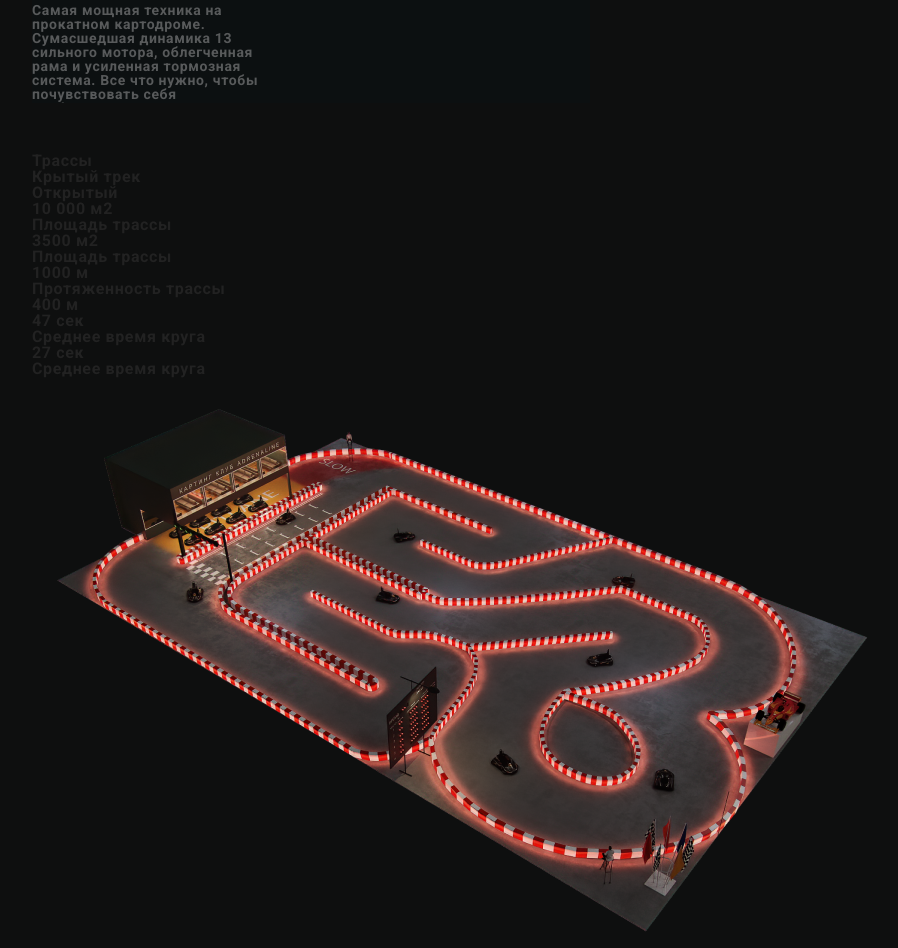
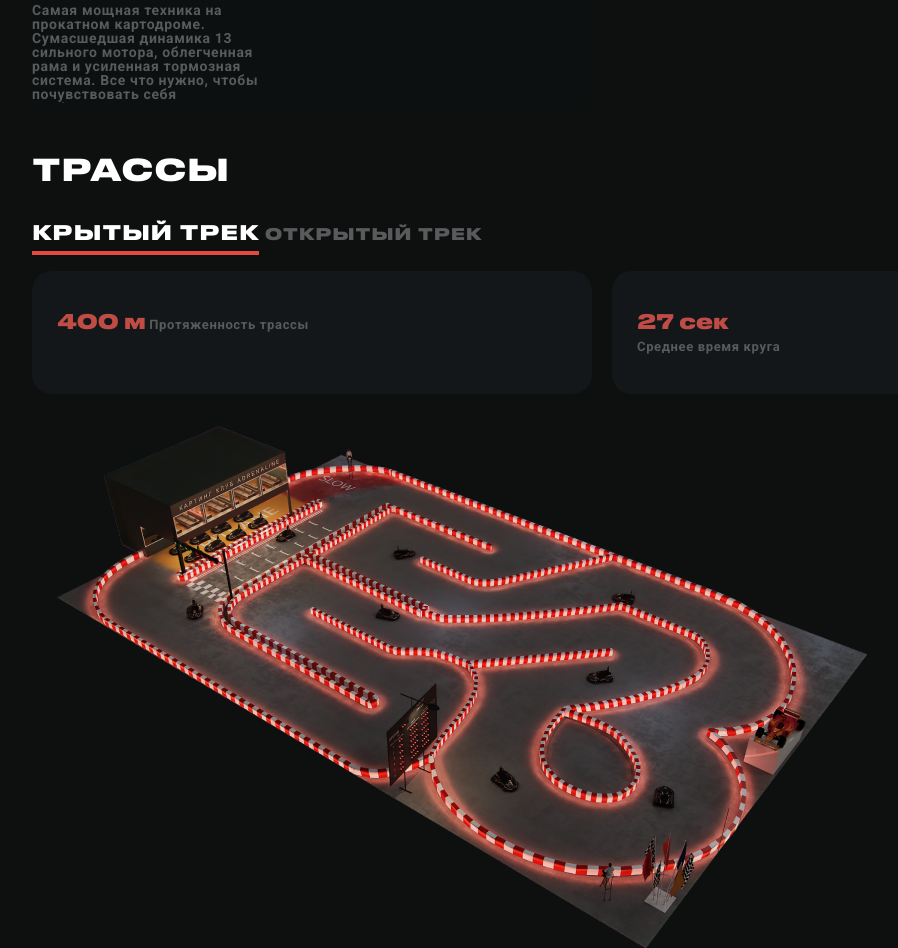
Before and after one commit to constantinator-web/Adrenaline, a plain HTML site: page index.html in a window 1280 px wide. Shown: the part 1803-2751 px from the top of the page, without its empty margins (38-936 px from the left). Drawn offline with Linux system fonts and the light colour scheme.

Commit message:
CSS/tracks-switcher

```diff
--- a/css/style.scss
+++ b/css/style.scss
@@ -897,6 +897,91 @@ img {
 .tracks {
 	background: #0E0F0F;
 	padding-bottom: 125px;
+
+	&__header {
+		font-size: 30px;
+		font-family: "Druk Text Wide Cyr Heavy", sans-serif;
+		color: #fff;
+		margin-bottom: 36px;
+		text-transform: uppercase;
+	}
+
+	&__swiper {
+		display: flex;
+		flex-direction: column;
+	}
+
+	&__tabs {
+		color: #585a5b;
+		line-height: 26px;
+		font-size: 16px;
+		font-family: "Druk Text Wide Cyr Heavy", sans-serif;
+		text-transform: uppercase;
+
+	}
+
+	&__switcher {
+		display: inline-block;
+		margin-bottom: 25px;
+		cursor: pointer;
+	}
+
+	.switcher-active {
+		display: inline-block;
+		font-size: 20px;
+		color: #fff;
+	}
+
+	.switcher-active::before {
+		content: "";
+		display: block;
+		width: 100%;
+		border-bottom: 4px solid #e44a42;
+		position: absolute;
+		bottom: -10px;
+		left: 0;
+	}
+
+	&__item-about {
+		display: flex;
+		justify-content: space-between;
+	}
+
+	&__item-about &__item-param:first-child {
+		display: none;
+	}
+
+	&__item-param {
+		width: calc(50% - 10px);
+		background: #141719;
+		border-radius: 20px;
+		padding: 40px 25px;
+	}
+
+	&__item-param-open, &__item-param-close  {
+		display: none;
+		font-size: 13px;
+		color: #585a5b;
+
+	}
+
+	&__item-param-open span, &__item-param-close span {
+		display: inline-block;
+		font-family: "Druk Text Wide Cyr Heavy", sans-serif;
+		font-size: 20px;
+		font-weight: 700;
+		color: #bf4d46;
+		letter-spacing: -0.6px;
+		margin-bottom: 9px;
+
+	}
+
+	.item-active {
+		display: inline-block;
+	}
+
+
+
 	&__about {
 		display: flex;
 		flex-wrap: wrap;
--- a/index.html
+++ b/index.html
@@ -471,29 +471,29 @@
         </section>
         <section class="tracks">
             <div class="container">
-                <div class="track__name">
+                <div class="tracks__header">
                     Трассы
                 </div>
-                <div class="track__swiper">
-                    <div class="track__tabs">
-                        <div class="track__switcher">
+                <div class="tracks__swiper">
+                    <div class="tracks__tabs">
+                        <div class="tracks__switcher switcher-active">
                             Крытый трек
                         </div>
-                        <div class="track__switcher">
-                            Открытый
+                        <div class="tracks__switcher">
+                            Открытый трек
                         </div>
                     </div>
-                    <div class="track__swiper-body">
-                        <div class="track__item-about">
-                            <div class="track__item-param">
-                                <div class="track__item-param-open">
+                    <div class="tracks__swiper-body">
+                        <div class="tracks__item-about">
+                            <div class="tracks__item-param">
+                                <div class="tracks__item-param-open">
                                     <span>
                                         10 000 м<sup>2</sup>
                                     </span>
                                     <br>
                                     Площадь трассы
                                 </div>
-                                <div class="track__item-param-close">
+                                <div class="tracks__item-param-close">
                                     <span>
                                         3500 м<sup>2</sup>
                                     </span>
@@ -501,37 +501,38 @@
                                     Площадь трассы
                                 </div>
                             </div>
-                            <div class="track__item-param">
-                                <div class="track__item-param-open">
+                            <div class="tracks__item-param">
+                                <div class="tracks__item-param-open">
                                     <span>1000 м</span>
                                     <br>
                                     Протяженность трассы
                                 </div>
-                                <div class="track__item-param-close">
+                                <div class="tracks__item-param-close item-active">
                                     <span>400 м</span>
+                                    Протяженность трассы
                                     <br>
 
                                 </div>
                             </div>
-                            <div class="track__item-param">
-                                <div class="track__item-param-open">
+                            <div class="tracks__item-param">
+                                <div class="tracks__item-param-open">
                                     <span>47 сек</span>
                                     <br>
                                     Среднее время круга
                                 </div>
-                                <div class="track__item-param-close">
+                                <div class="tracks__item-param-close item-active">
                                     <span>27 сек</span>
                                     <br>
                                     Среднее время круга
                                 </div>
                             </div>
                         </div>
-                        <a href="#" class="track__track-map">
+                        <a href="#" class="tracks__track-map">
                             <img src="img/track-map-spb 1.png" alt="track-map">
                             <img src="img/track-map-spb 1.png" alt="track-map">
                         </a>
-                        <div class="track__discripton-map">
-                            <div class="track__discripton-map-open">
+                        <div class="tracks__discripton-map">
+                            <div class="tracks__discripton-map-open">
                                 <p>Количество поворотов 25. Среднее время круга 47 сек</p>
                                 <p>
                                     Самый большой и длинный трек нашего города, занимающий более 1,5 Га
@@ -540,7 +541,7 @@
                                     Приходите и убедитесь в этом сами!
                                 </p>
                             </div>
-                            <div class="track__discripton-map-close">
+                            <div class="tracks__discripton-map-close">
                                 <p>
                                     Этот трек предназначен для получения адреналина круглый год.
                                     Специальное асфальтовое покрытие, отсутствие столбов и препятствий,
```
Also changed, not shown: css/style.css, 1 other file.
